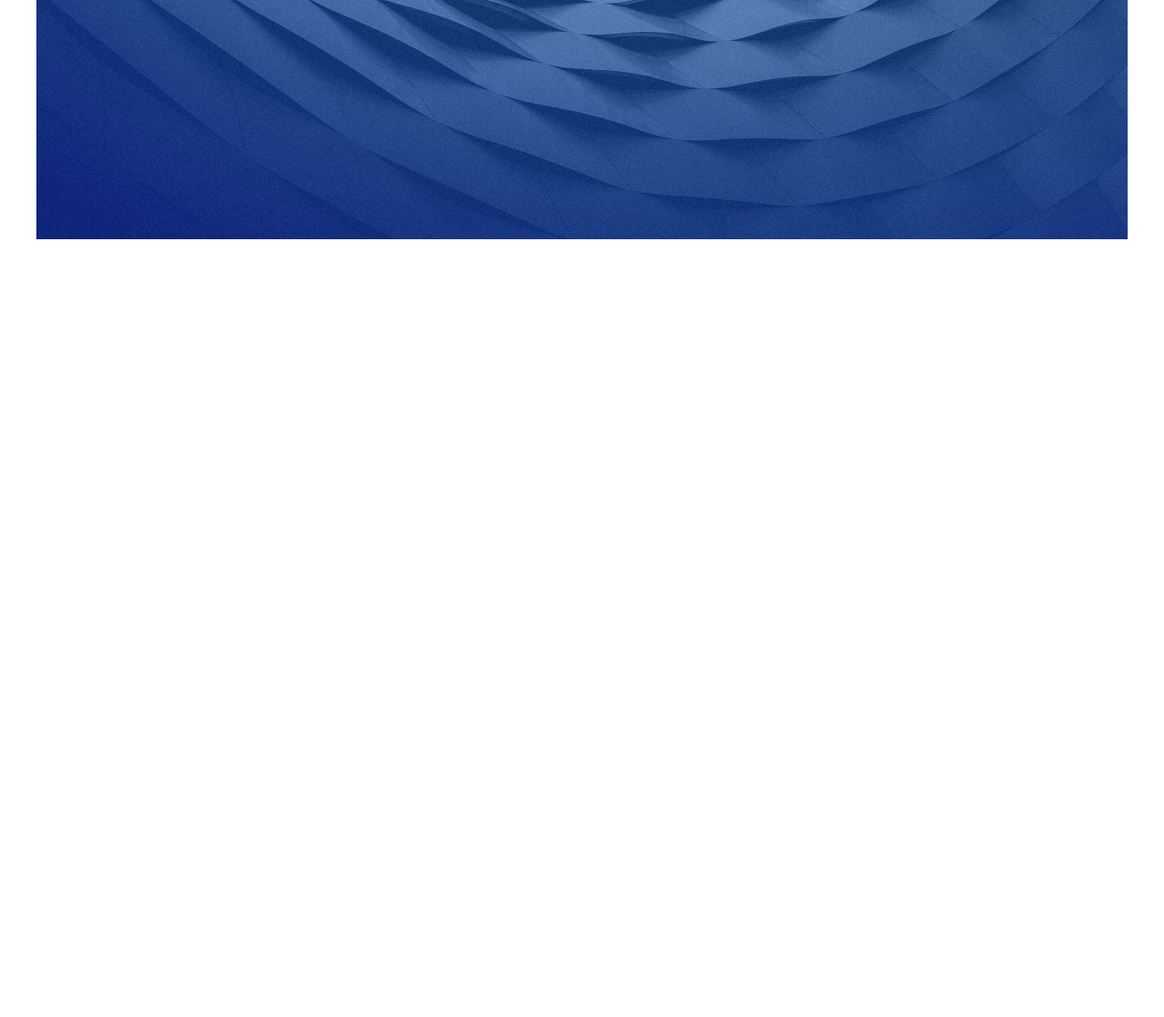
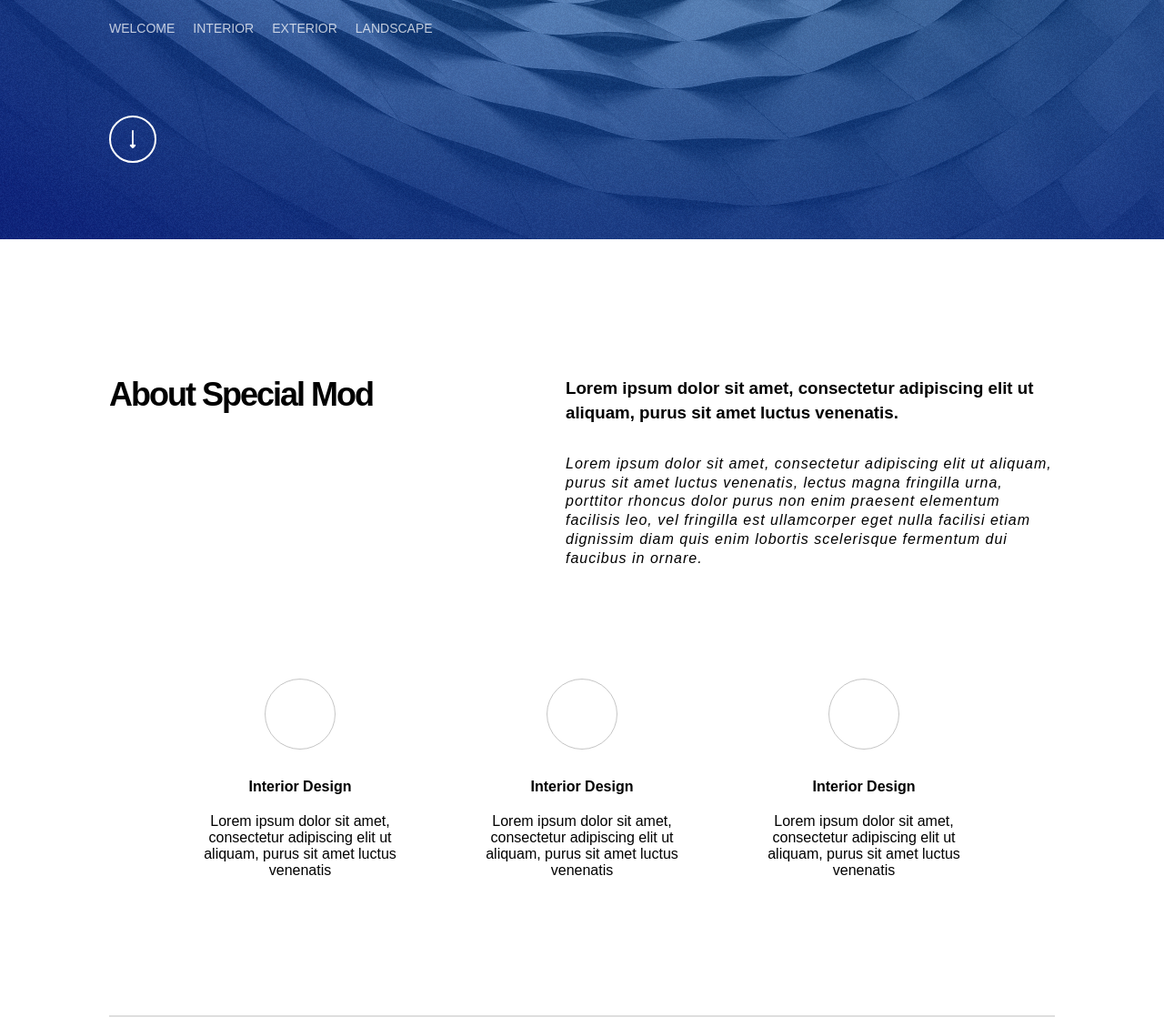
Before and after one commit to Iakow/test-work, a website built with Parcel: page src/index.html in a window 1280 px wide. Shown: the part 637-1755 px from the top of the page at 91% size. Before the commit the page ends 900 px from the top, so only its background shows below. Built offline with nearby package versions, Linux system fonts and the light colour scheme.

Commit message:
2 sections done, end of session

```diff
--- a/src/index.html
+++ b/src/index.html
@@ -7,9 +7,92 @@
     <title>Document</title>
     <link rel="stylesheet" href="index.sass" />
   </head>
+
   <body>
     <div class="container">
-      <div class="main"></div>
+      <div class="main">
+        <div class="header">
+          <span class="logo"></span>
+          <button class="burger"></button>
+        </div>
+
+        <p class="tagline">
+          We Love <br />
+          Modern Design
+        </p>
+
+        <nav class="main-menu">
+          <ul>
+            <li><a href="#">Welcome</a></li>
+            <li><a href="#">Interior</a></li>
+            <li><a href="#">Exterior</a></li>
+            <li><a href="#">Landscape</a></li>
+          </ul>
+        </nav>
+
+        <button class="go-down"></button>
+      </div>
+    </div>
+
+    <!-- ABOUT -->
+    <div class="container">
+      <section class="about">
+        <div class="text">
+          <h2>About Special Mod</h2>
+          <div class="description">
+            <h3>
+              Lorem ipsum dolor sit amet, consectetur adipiscing elit ut
+              aliquam, purus sit amet luctus venenatis.
+            </h3>
+            <p>
+              Lorem ipsum dolor sit amet, consectetur adipiscing elit ut
+              aliquam, purus sit amet luctus venenatis, lectus magna fringilla
+              urna, porttitor rhoncus dolor purus non enim praesent elementum
+              facilisis leo, vel fringilla est ullamcorper eget nulla facilisi
+              etiam dignissim diam quis enim lobortis scelerisque fermentum dui
+              faucibus in ornare.
+            </p>
+          </div>
+        </div>
+
+        <div class="features">
+          <ul>
+            <li>
+              <div class="feature-item">
+                <span class="icon"></span>
+                <h4>Interior Design</h4>
+                <p>
+                  Lorem ipsum dolor sit amet, consectetur adipiscing elit ut
+                  aliquam, purus sit amet luctus venenatis
+                </p>
+              </div>
+            </li>
+            <li>
+              <div class="feature-item">
+                <span class="icon"></span>
+                <h4>Interior Design</h4>
+                <p>
+                  Lorem ipsum dolor sit amet, consectetur adipiscing elit ut
+                  aliquam, purus sit amet luctus venenatis
+                </p>
+              </div>
+            </li>
+            <li>
+              <div class="feature-item">
+                <span class="icon"></span>
+                <h4>Interior Design</h4>
+                <p>
+                  Lorem ipsum dolor sit amet, consectetur adipiscing elit ut
+                  aliquam, purus sit amet luctus venenatis
+                </p>
+              </div>
+            </li>
+          </ul>
+          <div class="feature"></div>
+          <div class="feature"></div>
+          <div class="feature"></div>
+        </div>
+      </section>
     </div>
   </body>
 </html>
--- a/src/index.sass
+++ b/src/index.sass
@@ -1,8 +1,21 @@
 body
+  margin: 0
+  font-family: Arial, Helvetica, sans-serif
+
+h1, h2, h3, h4
+  margin: 0
+
+ul
+  list-style-type: none
+  margin: 0
+  padding: 0
+
+p
   margin: 0
 
 .container
-  max-width: 1200px
+  max-width: 1400px
   margin: auto
 
 @import "./sass/main"
+@import "./sass/about"
--- /dev/null
+++ b/src/sass/about.sass
@@ -0,0 +1,49 @@
+.about
+  padding: 0 120px
+  padding-top: 150px
+
+
+.text
+  display: flex
+  justify-content: space-between
+
+  h2
+    font-size: 36px
+    letter-spacing: -2px
+
+.description
+  width: 538px
+
+  h3
+    line-height: 27.4px
+
+  p
+    margin-top: 32px
+    line-height: 1.3
+    letter-spacing: 1px
+    font-style: italic
+
+.features
+  padding: 0 55px
+  margin-top: 121px
+  padding-bottom: 150px
+  border-bottom: 2px solid #DEDEDE
+  ul
+    display: flex
+    justify-content: space-around
+
+.feature-item
+  width: 260px
+  text-align: center
+  h4
+    margin-top: 28px
+  p
+    margin-top: 20px
+
+.icon
+  display: inline-block
+  width: 76px
+  height: 76px
+  border: 1px solid rgba(34, 34, 34, 0.26)
+  border-radius: 50%
+  text-align: center
--- a/src/sass/main.sass
+++ b/src/sass/main.sass
@@ -1,3 +1,51 @@
 .main
   background-image: url(./img/Main-cover.jpg)
   height: 900px
+  color: white
+  padding: 0 120px // TODO: need variable or class
+
+.header
+  display: flex
+  justify-content: space-between
+  align-items: center
+  height: 126px
+
+.logo
+  height: 26px
+  width: 126px
+  background-image: url(./img/logo.png)
+
+.burger
+  height: 26px
+  width: 26px
+  background-color: transparent
+  border: none
+  background-image: url(./img/burger.png)
+
+.tagline
+  margin-top: 346px
+  font-size: 62px
+  line-height: 1.24
+
+.main-menu // TODO
+  margin-top: 34px
+  font-size: 14px
+  ul
+    display: flex
+    li
+      a
+        color: rgba(255, 255, 255, 0.74)
+        text-decoration: none
+        text-transform: uppercase
+        margin-right: 20px
+        &:active
+          color: white
+
+.go-down
+  width: 52px
+  height: 52px
+  margin-top: 88px
+  border: 2px solid white
+  background-color: transparent
+  border-radius: 50%
+  background: center url(./img/arrow.png) no-repeat
```
Also changed, not shown: src/img/arrow.png (added), src/img/burger.png (added), src/img/logo.png (added).
